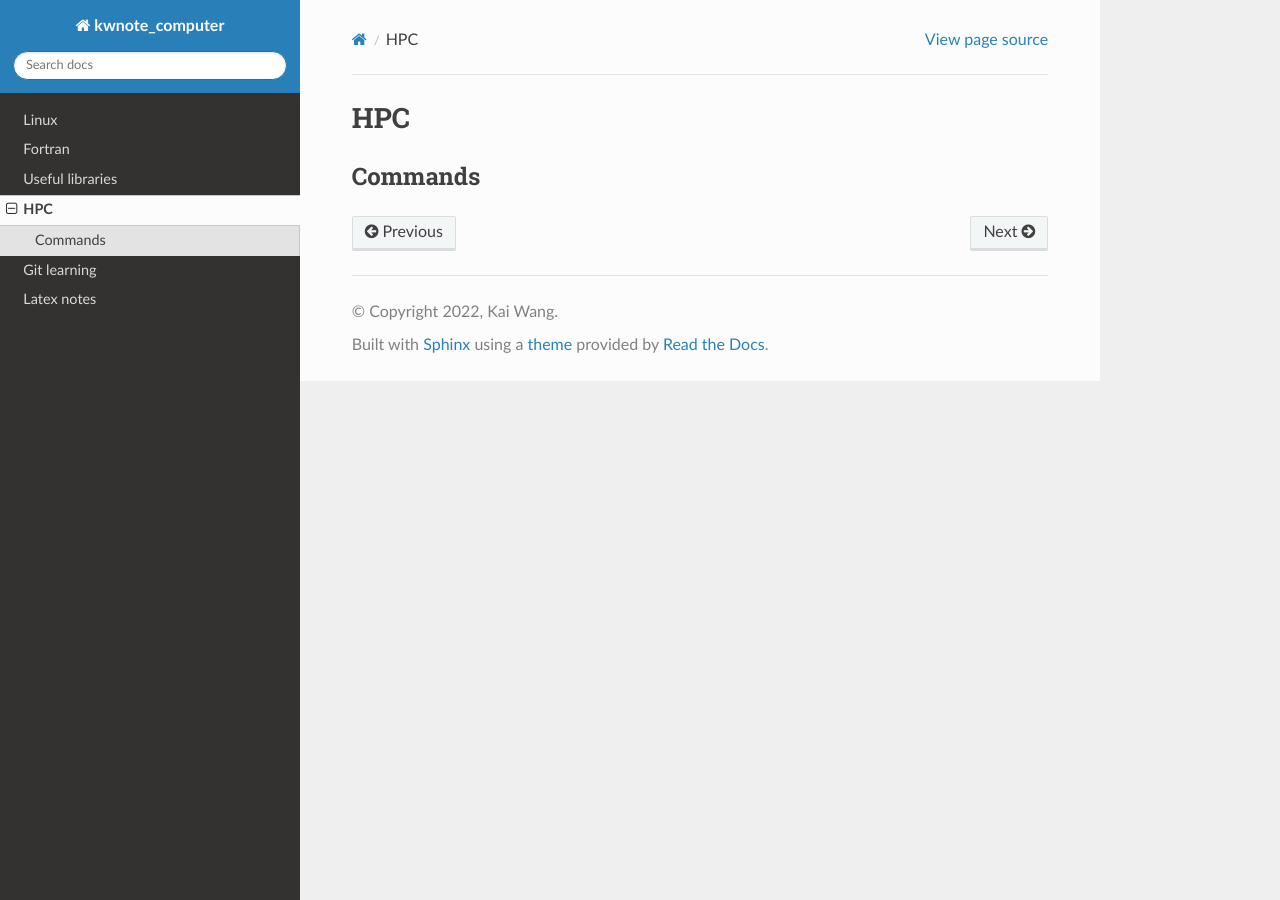
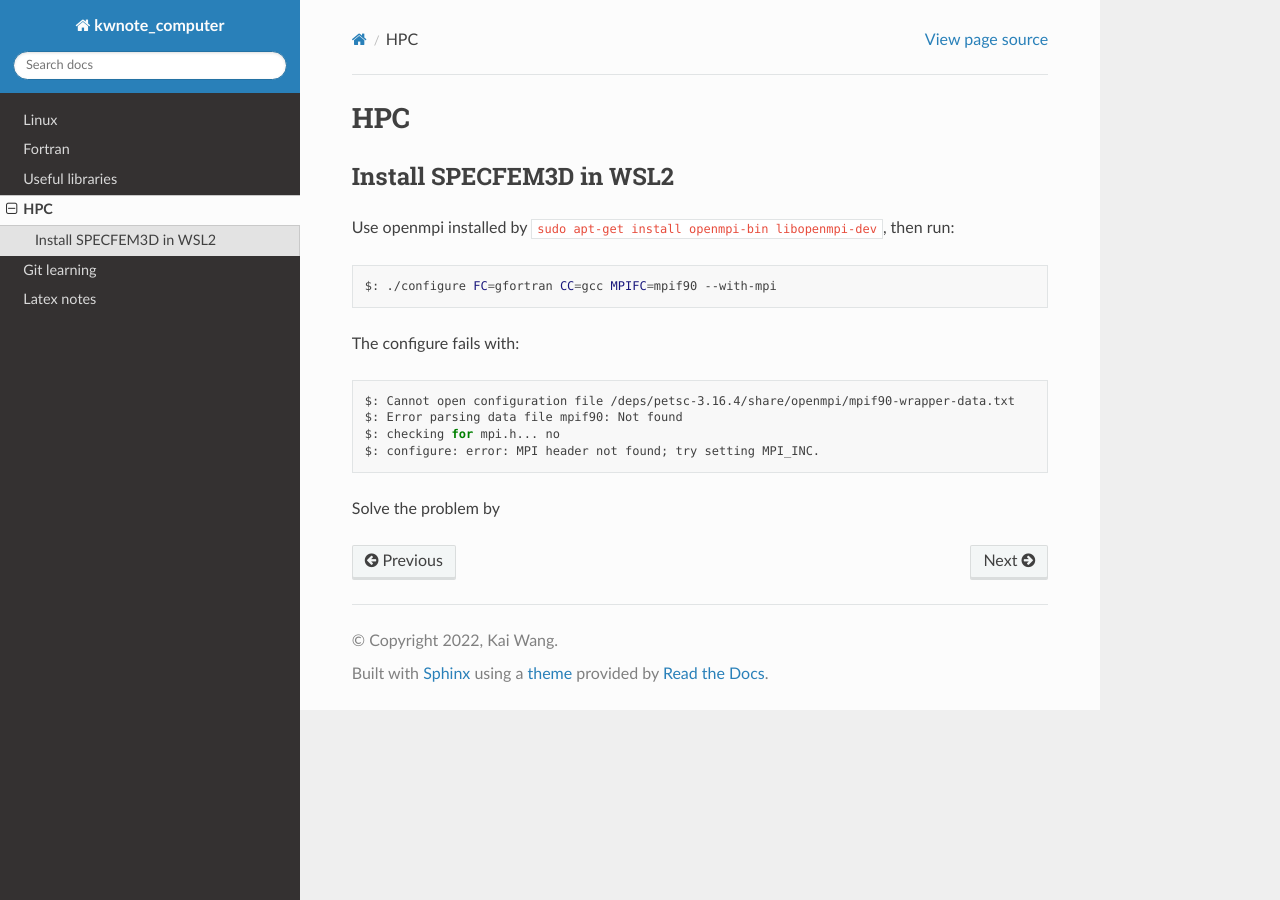
Before and after one commit to wangkaim8/kwnote_computer, a Sphinx documentation site: the page built from source/hpc.rst, in a window 1280 px wide. Built offline with Sphinx 7.4.7 and the Read the Docs theme 2.0.0, drawn with Linux system fonts in a browser that asks for light colours.

Commit message:
Fix some bugs.

```diff
--- a/source/conf.py
+++ b/source/conf.py
@@ -36,6 +36,15 @@ extensions = [
 # Add any paths that contain templates here, relative to this directory.
 templates_path = ['_templates']
 
+# The suffix(es) of source filenames.
+# You can specify multiple suffix as a list of string:
+#
+source_suffix = ['.rst', '.md']
+# source_suffix = '.rst'
+
+# The master toctree document.
+master_doc = 'index'
+
 # List of patterns, relative to source directory, that match files and
 # directories to ignore when looking for source files.
 # This pattern also affects html_static_path and html_extra_path.
--- a/source/hpc.rst
+++ b/source/hpc.rst
@@ -1,5 +1,22 @@
 HPC
 ===========================================
 
-Commands
------------
+Install SPECFEM3D in WSL2
+---------------------------
+
+Use openmpi installed by ``sudo apt-get install openmpi-bin libopenmpi-dev``, then run:
+
+.. code-block:: bash
+
+ $: ./configure FC=gfortran CC=gcc MPIFC=mpif90 --with-mpi
+
+The configure fails with:
+
+.. code-block:: bash
+
+ $: Cannot open configuration file /deps/petsc-3.16.4/share/openmpi/mpif90-wrapper-data.txt
+ $: Error parsing data file mpif90: Not found
+ $: checking for mpi.h... no
+ $: configure: error: MPI header not found; try setting MPI_INC.
+
+Solve the problem by
--- a/source/latex.rst
+++ b/source/latex.rst
@@ -12,7 +12,7 @@ Convert Latex to word
 
 install pandoc (2.1.10) and pandoc-crossref and
 
-.. code-block::
+.. code-block:: bash
 
  $: sudo apt install pandoc pandoc-citeproc
  $: pandoc mylatex.tex --filter pandoc-crossref --bibliography=Refer.bib -o myword.docx
```
